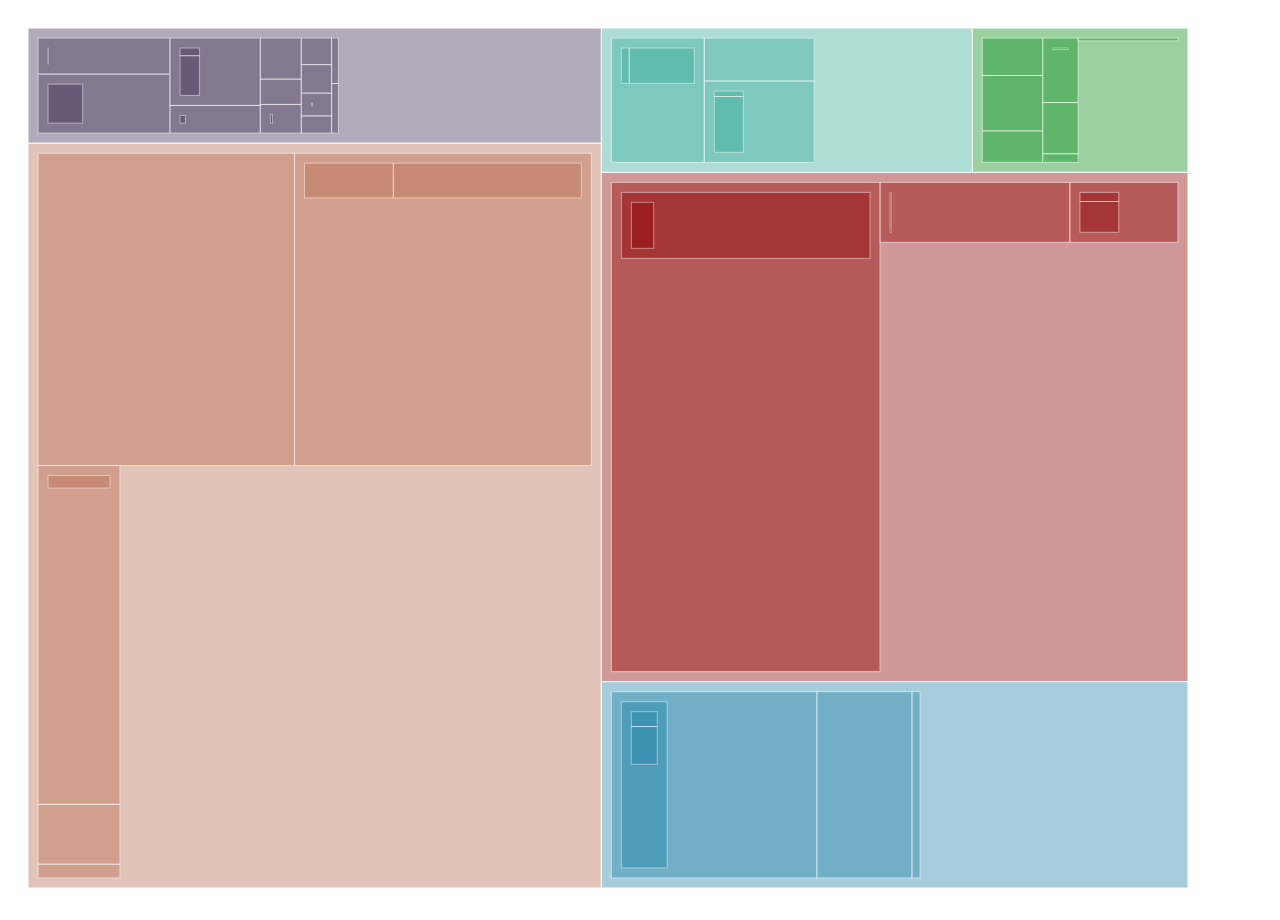
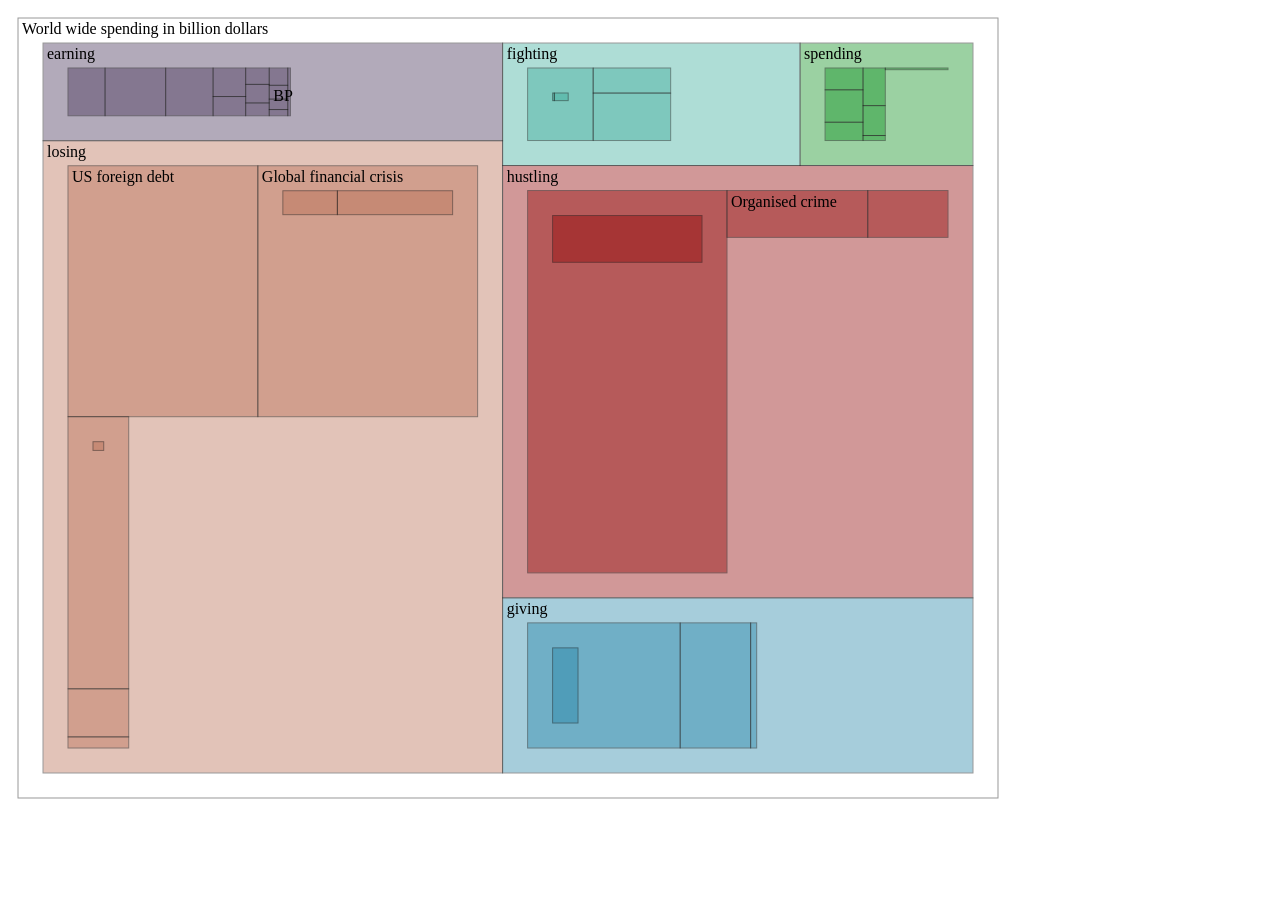
Before and after one commit to JEPPSER/school, a plain HTML site: page 4DV801/Assignment 1/billion.html in a window 1280 px wide. After the commit the page ends 820 px from the top, so only its background shows below. Drawn offline with nearby package versions, Linux system fonts and the light colour scheme.

Commit message:
Adds detail on demand and labels to treemap

```diff
--- a/4DV801/Assignment 1/billion.js
+++ b/4DV801/Assignment 1/billion.js
@@ -1,11 +1,20 @@
 var info = document.getElementById("info");
+
+var svgElem = document.getElementById("billion");
+svgElem.addEventListener("contextmenu", function () {
+    event.preventDefault();
+    return false;
+});
 
 // set the dimensions and margins of the graph
 var margin = { top: 10, right: 10, bottom: 10, left: 10 },
-    width = 1200 - margin.left - margin.right,
-    height = 900 - margin.top - margin.bottom;
+    width = 1000 - margin.left - margin.right,
+    height = 800 - margin.top - margin.bottom;
+
+var original;
 
 d3.json("https://raw.githubusercontent.com/JEPPSER/school/master/4DV801/Assignment%201/BillionDollars.json", function (data) {
+    original = data;
     switchData(data, null);
 })
 
@@ -13,11 +22,11 @@ function switchData(data, color) {
     d3.select("svg").remove();
 
     var svg = d3.select("#billion")
-    .append("svg")
-    .attr("width", width + margin.left + margin.right)
-    .attr("height", height + margin.top + margin.bottom)
-    .append("g")
-    .attr("transform", "translate(" + margin.left + "," + margin.top + ")");
+        .append("svg")
+        .attr("width", width + margin.left + margin.right)
+        .attr("height", height + margin.top + margin.bottom)
+        .append("g")
+        .attr("transform", "translate(" + margin.left + "," + margin.top + ")")
 
     // Calculate the size of the high level children.
     if (data.name == "World wide spending in billion dollars") {
@@ -53,10 +62,9 @@ function switchData(data, color) {
 
     var treemapLayout = d3.treemap()
         .size([width, height])
-        .paddingOuter(10);
+        .paddingOuter(25);
 
     var root = d3.hierarchy(data).sum(function (d) { return d.size });
-
     treemapLayout(root);
 
     svg
@@ -64,13 +72,42 @@ function switchData(data, color) {
         .data(root.descendants())
         .enter()
         .append("rect")
-        .attr("x", function(d) { return d.x0; })
-        .attr("y", function(d) { return d.y0; })
-        .attr("width", function(d) { return d.x1 - d.x0 })
-        .attr("height", function(d) { return d.y1 - d.y0 })
-        .attr("fill", function(d) { return d.data.color })
+        .attr("x", function (d) { return d.x0; })
+        .attr("y", function (d) { return d.y0; })
+        .attr("width", function (d) { return d.x1 - d.x0 })
+        .attr("height", function (d) { return d.y1 - d.y0 })
+        .attr("fill", function (d) { return d.data.color })
         .on("click", function (d) {
             switchData(d.data, d.data.color);
+        })
+        .on("contextmenu", function (d) {
+            switchData(original, null);
+        })
+        .on("mouseover", function (d) {
+            info.innerHTML = "<h1>" + d.data.name + ": " + d.value;
+        })
+        .on("mouseout", function (d) {
+            info.innerHTML = "";
+        })
+
+    var nodes = d3.select('svg g')
+        .selectAll('g')
+        .data(root.descendants())
+        .enter()
+        .append('g')
+        .attr('transform', function (d) { return 'translate(' + [d.x0, d.y0] + ')' })
+
+    nodes
+        .append('text')
+        .attr('dx', 4)
+        .attr('dy', 16)
+        .text(function (d) {
+            var width = d.x1 - d.x0;
+            var height = d.y1 - d.y0;
+            if (d.data.name.length > width / 8 || height < 12) {
+               return "";
+            }
+            return d.data.name;
         })
 }
 
--- a/4DV801/Assignment 1/style.css
+++ b/4DV801/Assignment 1/style.css
@@ -1,4 +1,4 @@
 rect {
     opacity: 0.4;
-    stroke: white;
+    stroke: black;
 }
```
